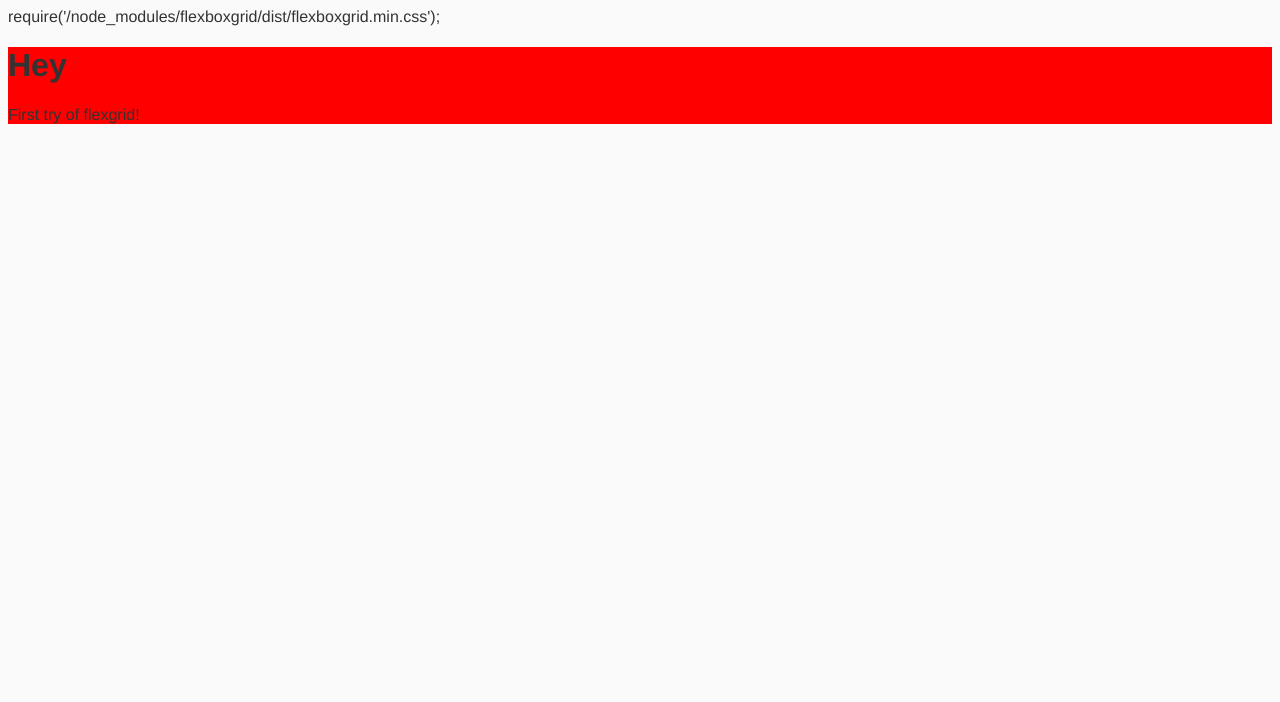
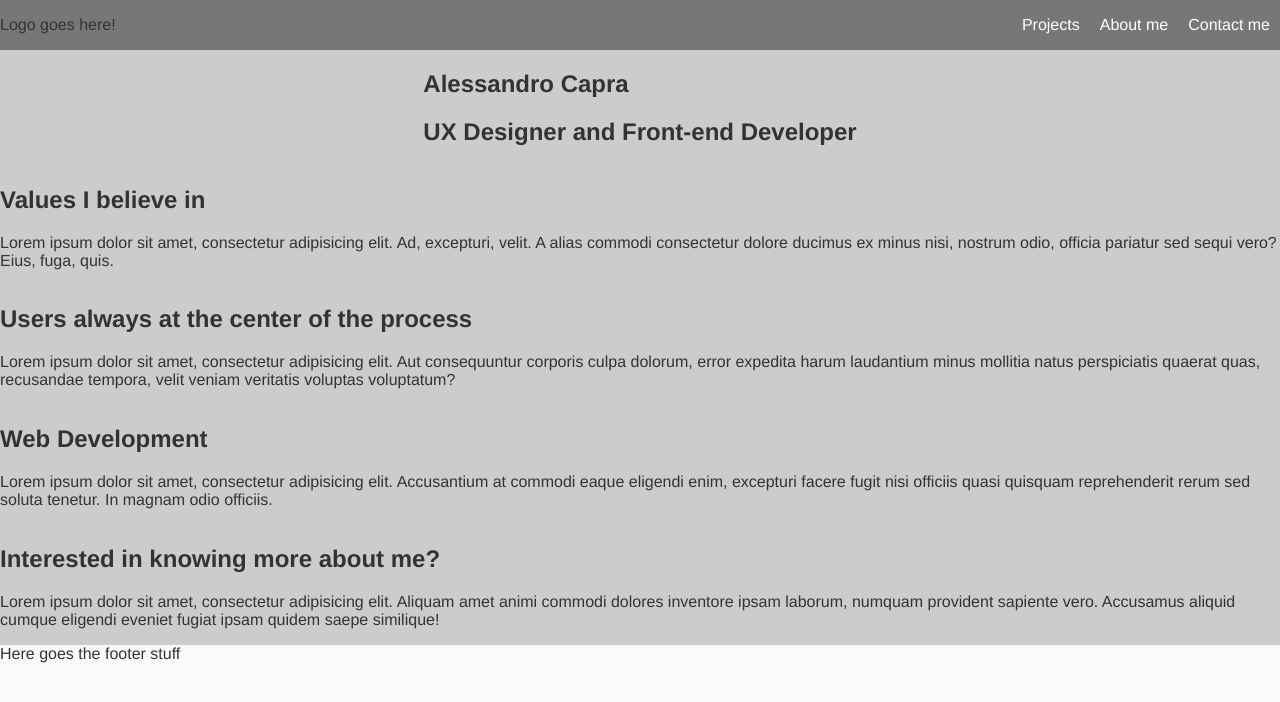
Before and after one commit to alessandrocapra/my-website, a website: page app/index.html in a window 1280 px wide. Drawn offline with nearby package versions, Linux system fonts and the light colour scheme; files that its build step writes are made by us from their sources.

Commit message:
Trying flexbox layout

```diff
--- a/app/index.html
+++ b/app/index.html
@@ -14,7 +14,6 @@
     <!-- endbower -->
     <!-- endbuild -->
 
-    require('/node_modules/flexboxgrid/dist/flexboxgrid.min.css');
     <!-- build:css styles/main.css -->
     <link rel="stylesheet" href="styles/main.css">
     <!-- endbuild -->
@@ -28,17 +27,41 @@
 <p class="browserupgrade">You are using an <strong>outdated</strong> browser. Please <a href="http://browsehappy.com/">upgrade your browser</a> to improve your experience.</p>
 <![endif]-->
 
-<div class="row">
-    <div class="col-xs-12
-                col-sm-8
-                col-md-6
-                col-lg-4">
-        <div class="box">
-            <h1>Hey</h1>
-            <p>First try of flexgrid!</p>
-        </div>
-    </div>
-</div>
+<header>
+    <div id="logo">Logo goes here!</div>
+    <nav>
+        <ul>
+            <li><a href="#0">Projects</a></li>
+            <li><a href="#0">About me</a></li>
+            <li><a href="#0">Contact me</a></li>
+        </ul>
+    </nav>
+</header>
+<main>
+    <section>
+        <h1>Alessandro Capra</h1>
+        <h2>UX Designer and Front-end Developer</h2>
+    </section>
+    <section class="reversed">
+        <h2>Values I believe in</h2>
+        <p>Lorem ipsum dolor sit amet, consectetur adipisicing elit. Ad, excepturi, velit. A alias commodi consectetur dolore ducimus ex minus nisi, nostrum odio, officia pariatur sed sequi vero? Eius, fuga, quis.</p>
+    </section>
+    <section>
+        <h2>Users always at the center of the process</h2>
+        <p>Lorem ipsum dolor sit amet, consectetur adipisicing elit. Aut consequuntur corporis culpa dolorum, error expedita harum laudantium minus mollitia natus perspiciatis quaerat quas, recusandae tempora, velit veniam veritatis voluptas voluptatum?</p>
+    </section>
+    <section>
+        <h2>Web Development</h2>
+        <p>Lorem ipsum dolor sit amet, consectetur adipisicing elit. Accusantium at commodi eaque eligendi enim, excepturi facere fugit nisi officiis quasi quisquam reprehenderit rerum sed soluta tenetur. In magnam odio officiis.</p>
+    </section>
+    <section>
+        <h2>Interested in knowing more about me?</h2>
+        <p>Lorem ipsum dolor sit amet, consectetur adipisicing elit. Aliquam amet animi commodi dolores inventore ipsam laborum, numquam provident sapiente vero. Accusamus aliquid cumque eligendi eveniet fugiat ipsam quidem saepe similique!</p>
+    </section>
+</main>
+<footer>
+    Here goes the footer stuff
+</footer>
 
 <!-- Google Analytics: change UA-XXXXX-X to be your site's ID. -->
 <script>
--- a/app/styles/main.scss
+++ b/app/styles/main.scss
@@ -3,28 +3,14 @@
 
 // import other sass files
 @import "variables";
+@import "media-queries";
 
 body {
+  margin: 0;
+  padding: 0;
   background: #fafafa;
   font-family: 'Helvetica Neue', Helvetica, Arial, sans-serif;
   color: #333;
-}
-
-.hero-unit {
-  margin: 50px auto 0 auto;
-  width: 300px;
-  font-size: 18px;
-  font-weight: 200;
-  line-height: 30px;
-  background-color: #eee;
-  border-radius: 6px;
-  padding: 60px;
-
-  h1 {
-    font-size: 60px;
-    line-height: 1;
-    letter-spacing: -1px;
-  }
 }
 
 .browserupgrade {
@@ -34,6 +20,37 @@ body {
   padding: 0.2em 0;
 }
 
-.box {
-  background: red;
+header {
+  background: #777;
+  width: 100%;
+  display: flex;
+  justify-content:space-between;
+  align-items: center;
+
+  ul {
+    display: flex;
+    padding:0;
+    list-style-type: none;
+
+    li {
+
+      a {
+        text-decoration: none;
+        color: white;
+        padding:10px;
+      }
+    }
+  }
 }
+
+main {
+  background: #CCCCCC;
+  display: flex;
+  flex-direction: column;
+  align-items: center;
+
+  .reversed {
+    align-self: flex-end;
+  }
+
+}
```
Also changed, not shown: app/styles/_media-queries.scss (added, +9 -0 lines), .tmp/styles/main.css, 1 other file.
